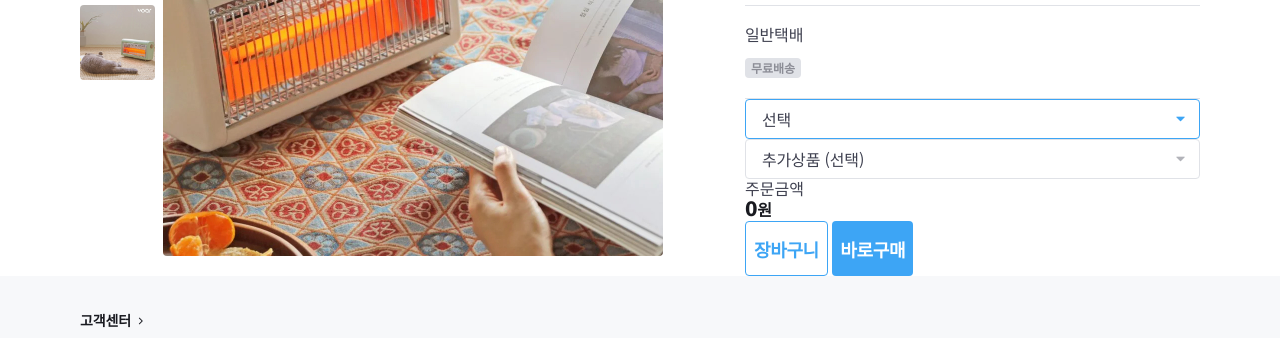
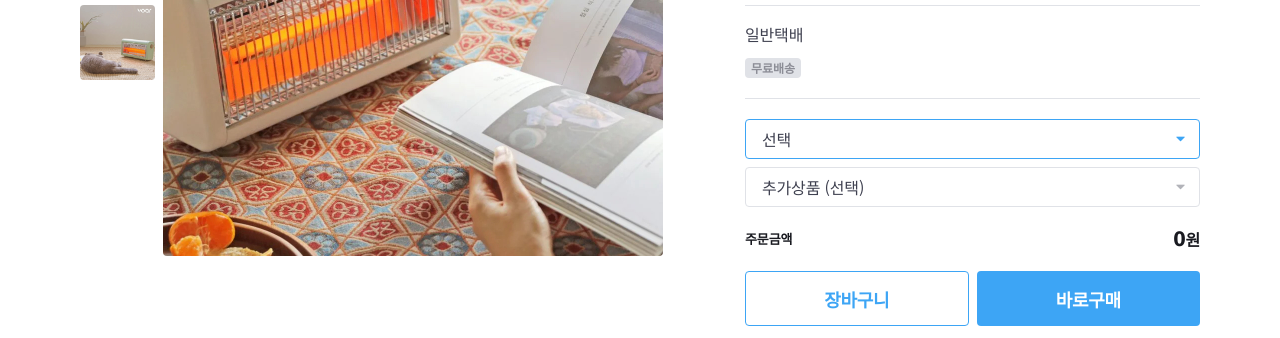
Before and after one commit to sorayeon/tohou, a website: page index.html in a window 1280 px wide. Shown: the part 462-800 px from the top of the page. Drawn offline with nearby package versions, Linux system fonts and the light colour scheme; files that its build step writes are made by us from their sources; files whose address does not match are found by name.

Commit message:
Order Form - 스타일 적용

```diff
--- /dev/null
+++ b/styles/components/_order-form.scss
@@ -0,0 +1,30 @@
+.order-form {
+  margin-bottom: 40px;
+  .order-inputs {
+    margin-bottom: 20px;
+    .select-group:not(:last-child) {
+      margin-bottom: 8px;
+    }
+  }
+
+  .order-summary {
+    @include flexbox(between);
+    margin-bottom: 20px;
+    dt {
+      @include text-style(13, $dark);
+      font-weight: 700;
+    }
+  }
+
+  .button-group {
+    @include flexbox;
+    button {
+      width: 50%;
+      margin-right: 8px;
+
+      &:last-child {
+        margin-right: 0;
+      }
+    }
+  }
+}
--- a/styles/components/_product-info.scss
+++ b/styles/components/_product-info.scss
@@ -142,4 +142,8 @@
       }
     }
   }
+
+  @include responsive(D) {
+    margin-bottom: 20px;
+  }
 }
--- a/styles/main.scss
+++ b/styles/main.scss
@@ -34,6 +34,7 @@
 @import './components/breadcrumb';
 @import './components/product-carousel';
 @import './components/product-info';
+@import './components/order-form';
 
 @import './layouts/grids';
 @import './layouts/gnb';
```
